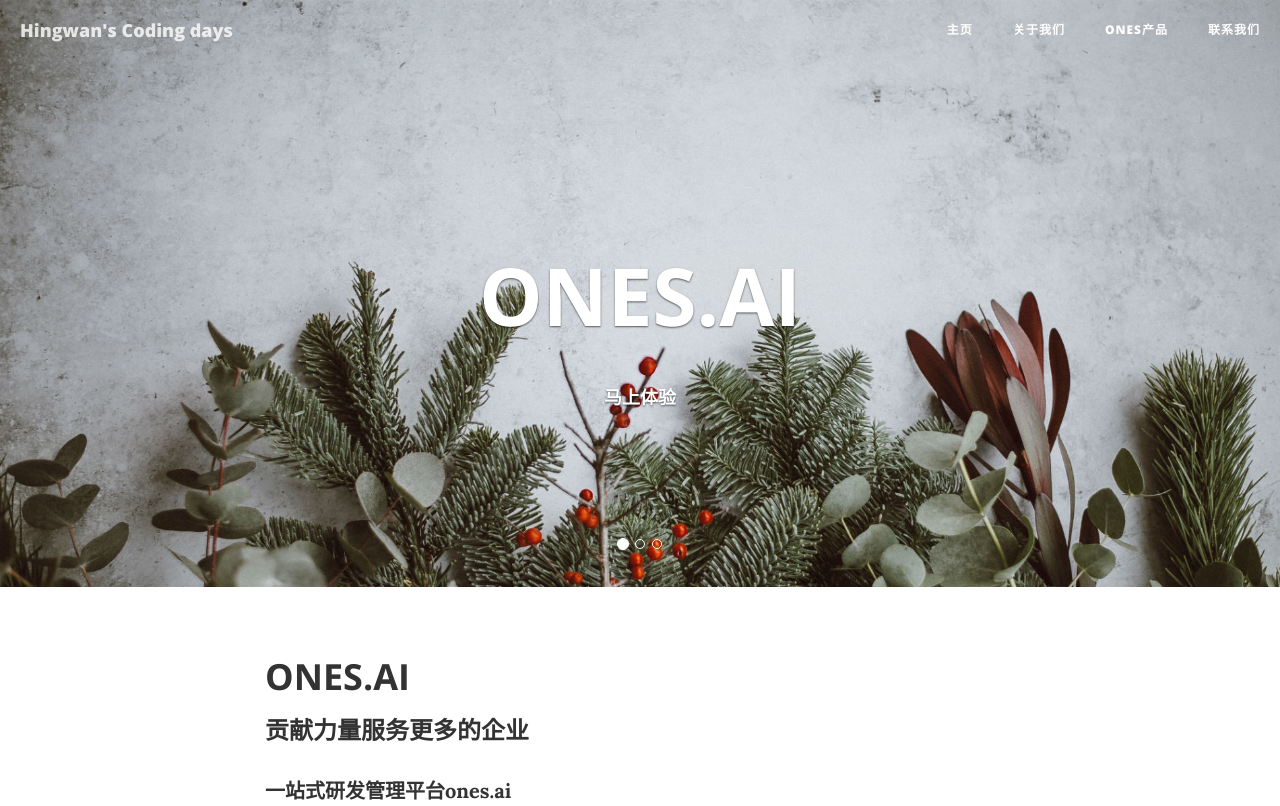
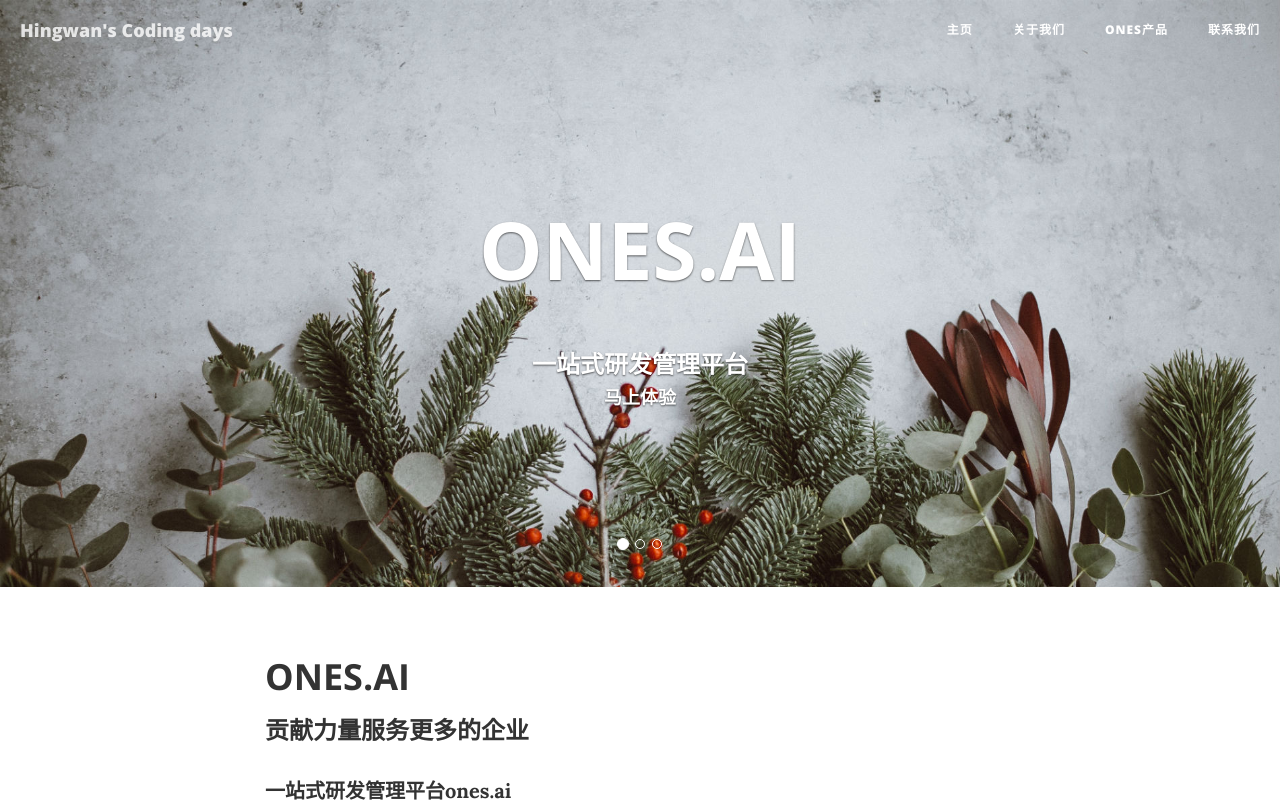
Before and after one commit to hingwan0629/hingwan, a website: page startbootstrap-clean-blog-gh-pages/index.html in a window 1280 px wide. Drawn offline with nearby package versions, Linux system fonts and the light colour scheme.

Commit message:
#72 type

```diff
--- a/startbootstrap-clean-blog-gh-pages/index.html
+++ b/startbootstrap-clean-blog-gh-pages/index.html
@@ -90,7 +90,7 @@
         <h1><B>ONES.AI</h1></B>
         <br>
         <span class="typed"></span>
-        <!-- <h3>一站式研发管理平台</h3> -->
+        <h3>一站式研发管理平台</h3>
         <h4><B><a class="head-test" style="text-decoration: none; color:white;" href="https://ones.ai" >马上体验</a></B></h4>
       </div>
 
```
